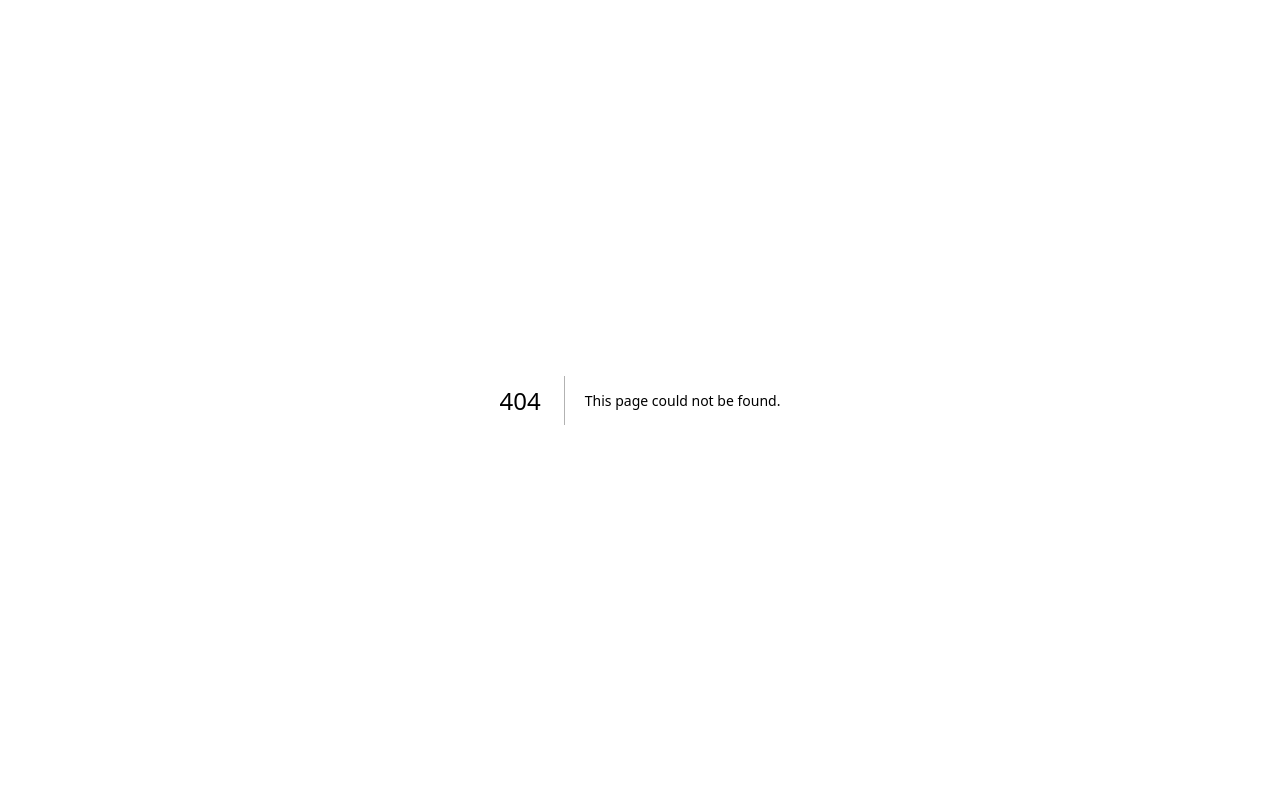
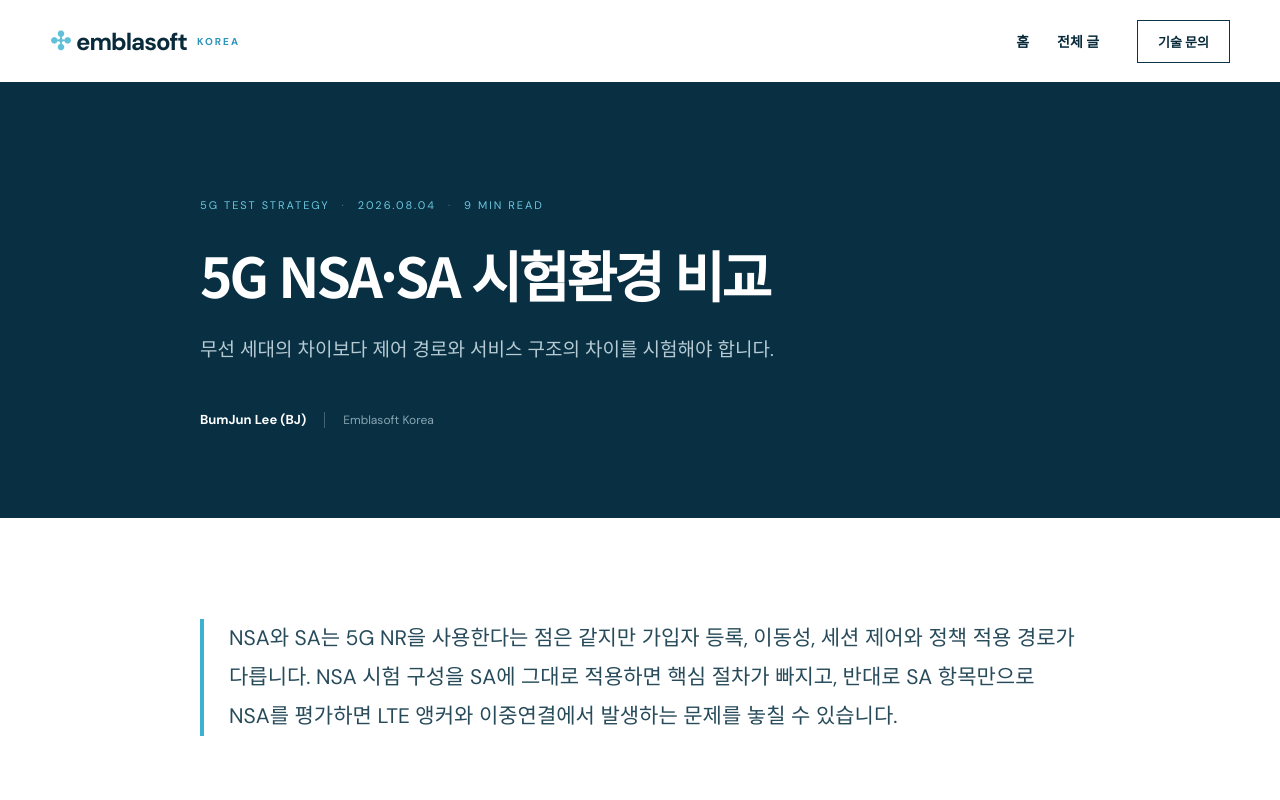
Before and after one commit to mystar11/emblasoft-kr, a Next.js app: page /blog/5g-nsa-vs-sa-test-environment in a window 1280 px wide. Before the commit this address had no page. Shown: the top 800 px of the page. Built offline with nearby package versions, Linux system fonts and the light colour scheme.

Commit message:
Add 5g-nsa-vs-sa-test-environment article

```diff
--- /dev/null
+++ b/app/blog/5g-nsa-vs-sa-test-environment/page.tsx
@@ -0,0 +1,9 @@
+import type { Metadata } from "next";
+import TechnicalArticle from "../TechnicalArticle";
+export const metadata: Metadata = { title: "5G NSA·SA 시험환경 비교", description: "5G NSA와 SA의 구조 차이가 시험 범위, UE 시나리오와 KPI에 미치는 영향을 설명합니다." };
+export default function Page(){return <TechnicalArticle category="5G TEST STRATEGY" title="5G NSA·SA 시험환경 비교" dek="무선 세대의 차이보다 제어 경로와 서비스 구조의 차이를 시험해야 합니다." read="9" lead="NSA와 SA는 5G NR을 사용한다는 점은 같지만 가입자 등록, 이동성, 세션 제어와 정책 적용 경로가 다릅니다. NSA 시험 구성을 SA에 그대로 적용하면 핵심 절차가 빠지고, 반대로 SA 항목만으로 NSA를 평가하면 LTE 앵커와 이중연결에서 발생하는 문제를 놓칠 수 있습니다." sections={[
+{title:"NSA는 LTE 앵커와 이중연결을 함께 봅니다",paragraphs:["NSA에서는 EPC와 LTE eNodeB가 제어의 중심에 있고 NR이 주로 추가 용량을 제공합니다. 따라서 EN-DC 설정, LTE와 NR 간 자원 결합, Secondary Node 추가·변경·해제, NR 커버리지 이탈 시 서비스 연속성이 핵심입니다.","처리량만 측정하면 LTE 앵커의 시그널링 병목이나 셀 조합별 편차가 가려질 수 있습니다. LTE와 NR의 무선 조건을 각각 바꾸면서 UE 상태와 사용자 평면 경로를 함께 기록해야 합니다."],points:["EN-DC 설정 성공률과 실패 원인","LTE·NR 셀 조합별 처리량과 지연","NR 추가·해제 과정의 패킷 손실과 서비스 연속성"]},
+{title:"SA는 5G Core 절차와 정책이 중심입니다",paragraphs:["SA에서는 5G Core의 AMF, SMF, UPF, UDM, PCF 등 서비스 기반 구조가 실제 가입자 경험에 직접 연결됩니다. 등록과 인증, PDU Session, DNN, S-NSSAI, QoS Flow, 로컬 브레이크아웃을 절차 단위로 확인해야 합니다.","VoNR, 네트워크 슬라이싱, Edge 서비스처럼 SA에서 본격화되는 기능은 정상 절차뿐 아니라 정책 불일치, NF 장애, 재시도와 복구 조건도 포함해야 합니다."]},
+{title:"전환 구간은 별도의 시험 영역입니다",paragraphs:["현실의 망은 NSA와 SA가 일정 기간 공존합니다. 단말의 SA 지원 여부, 커버리지, 로밍과 음성 정책에 따라 접속 방식이 달라지므로 NSA와 SA의 개별 합격만으로 전환 품질을 보장할 수 없습니다.","SA에서 VoNR이 불가능할 때 EPS Fallback이 정상 수행되는지, 이동 중 세션과 과금 연속성이 유지되는지, 동일 가입자 정책이 EPC와 5GC에서 일관되게 적용되는지를 확인해야 합니다."]},
+{title:"공통 KPI와 구조별 KPI를 분리합니다",paragraphs:["접속 성공률, 지연, 손실, 처리량, 서비스 성공률은 공통 기준으로 유지하면 세대 전환의 영향을 비교하기 쉽습니다. 그 위에 NSA의 EN-DC와 SA의 PDU Session·Slice·QoS Flow 지표를 별도로 둡니다.","시험 결과에는 단순 평균뿐 아니라 부하 단계, 셀 조합, 단말 모델, 소프트웨어 버전과 상위 백분위 지연을 함께 남겨야 재현이 가능합니다."]}
+]} closing="Evolver 기반 UE·RAN 에뮬레이션으로 NSA와 SA의 가입자 절차를 동일한 서비스 모델에서 반복하면 전환 과정의 위험을 정량적으로 비교할 수 있습니다."/>}
```
